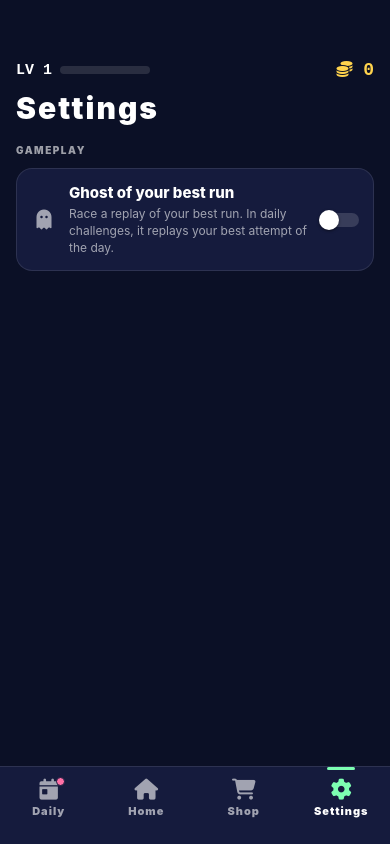
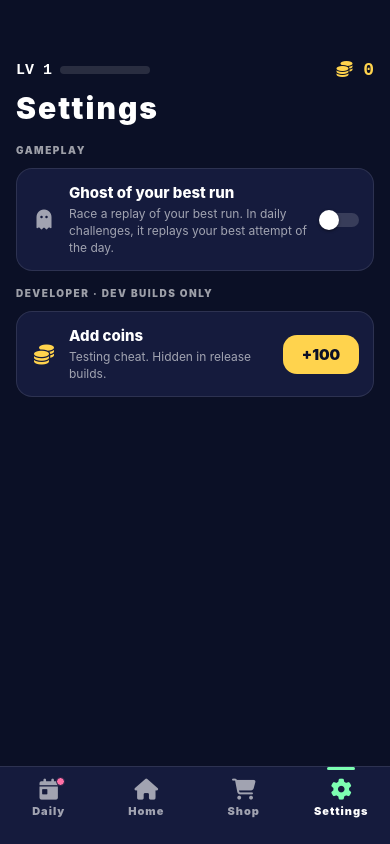
Before and after one commit to MysteriousSeal/project01, a React Native app in the folder game/: screen / in a window 390 px wide. Both pictures are taken after a click on the tab "Settings". Built offline with nearby package versions, Linux system fonts and the light colour scheme.

Commit message:
Add dev-only coin cheat in settings

```diff
--- a/game/App.tsx
+++ b/game/App.tsx
@@ -111,7 +111,13 @@ export default function App() {
             {tab === 'home' && <HomeScreen save={save} onPlay={() => play('normal')} onShop={() => goTab('shop')} />}
             {tab === 'daily' && <DailyScreen save={save} onPlay={(type) => play('daily', type)} onClaim={claim} />}
             {tab === 'shop' && <ShopScreen save={save} onChange={setSave} />}
-            {tab === 'settings' && <SettingsScreen save={save} onChange={(settings) => setSave({ ...save, settings })} />}
+            {tab === 'settings' && (
+              <SettingsScreen
+                save={save}
+                onChange={(settings) => setSave({ ...save, settings })}
+                onAddCoins={__DEV__ ? (amount) => setSave({ ...save, wallet: save.wallet + amount }) : undefined}
+              />
+            )}
           </View>
           <TabBar tab={tab} onChange={setTab} badges={{ daily: dailyBadge }} />
         </>
--- a/game/src/ui/screens/SettingsScreen.tsx
+++ b/game/src/ui/screens/SettingsScreen.tsx
@@ -1,14 +1,17 @@
 import { StyleSheet, Switch, Text, View } from 'react-native';
 import { Save, Settings } from '../../game/meta/save';
+import { Button } from '../components/Button';
 import { Icon } from '../components/Icon';
 import { Page, SectionLabel } from '../components/Page';
 import { alpha, C, CARD } from '../theme';
 
-type Props = { save: Save; onChange: (settings: Settings) => void };
+type Props = { save: Save; onChange: (settings: Settings) => void; onAddCoins?: (amount: number) => void };
+
+export const DEV_COINS = 100;
 
 const OFF_TRACK = alpha(C.text, 0.15);
 
-export function SettingsScreen({ save, onChange }: Props) {
+export function SettingsScreen({ save, onChange, onAddCoins }: Props) {
   const { settings } = save;
   return (
     <Page save={save} title="Settings">
@@ -30,6 +33,20 @@ export function SettingsScreen({ save, onChange }: Props) {
           />
         </View>
       </View>
+
+      {__DEV__ && onAddCoins && (
+        <>
+          <SectionLabel>DEVELOPER · DEV BUILDS ONLY</SectionLabel>
+          <View style={[styles.card, styles.row]}>
+            <Icon name="coins" size={20} color={C.gold} style={styles.rowIcon} />
+            <View style={styles.body}>
+              <Text style={styles.label}>Add coins</Text>
+              <Text style={styles.desc}>Testing cheat. Hidden in release builds.</Text>
+            </View>
+            <Button label={`+${DEV_COINS}`} variant="gold" onPress={() => onAddCoins(DEV_COINS)} accessibilityLabel={`Add ${DEV_COINS} coins`} style={styles.btn} />
+          </View>
+        </>
+      )}
     </Page>
   );
 }
@@ -41,4 +58,5 @@ const styles = StyleSheet.create({
   body: { flex: 1 },
   label: { color: C.text, fontSize: 15, fontWeight: '800' },
   desc: { color: C.dim, fontSize: 12, lineHeight: 17, marginTop: 3 },
+  btn: { minWidth: 76, paddingVertical: 10 },
 });
```
